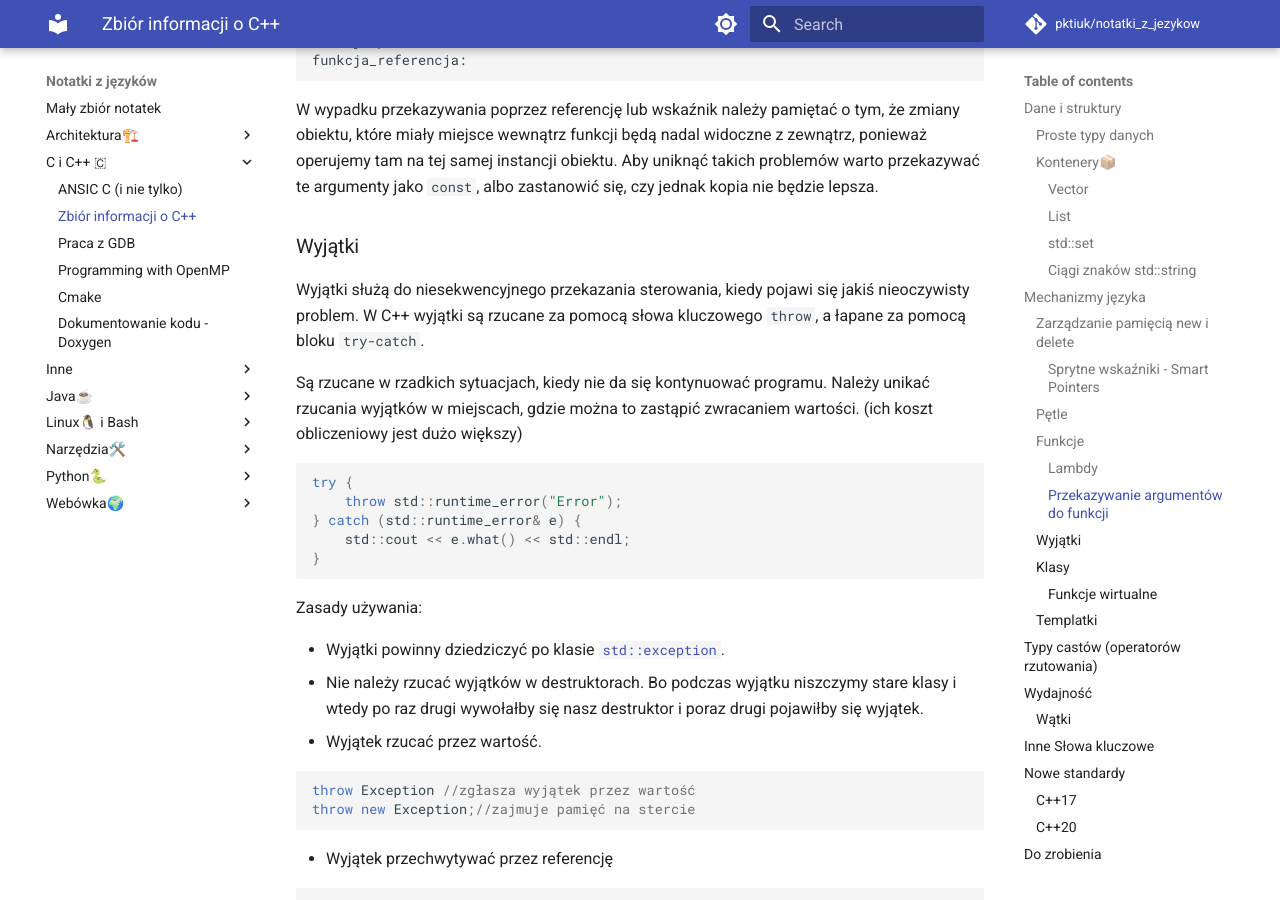
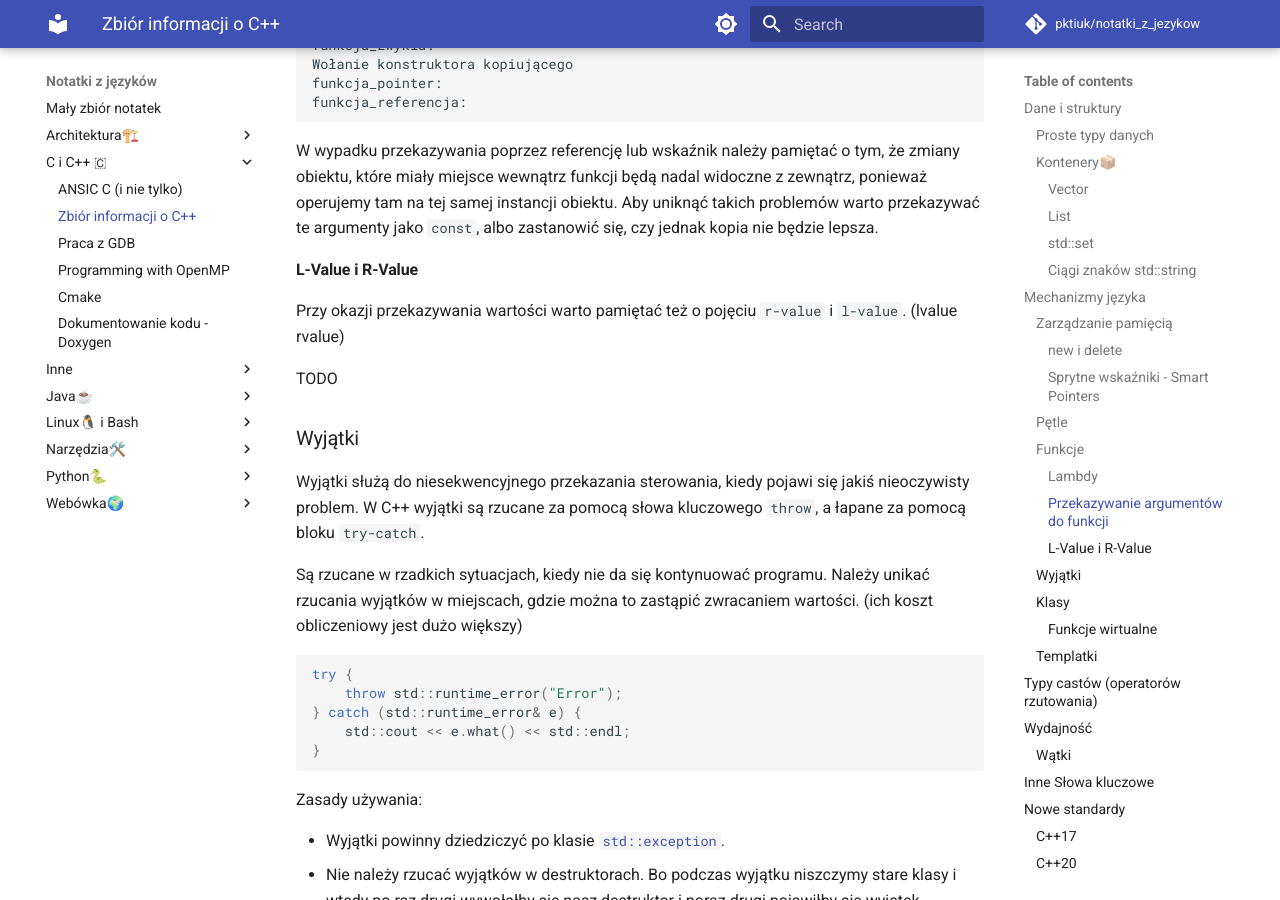
Before and after one commit to pktiuk/notatki_z_jezykow, an MkDocs documentation site: the page built from docs/C i C++ 🇨/1_cpp.md, in a window 1280 px wide and 900 px high, scrolled down 9033 px. Built offline with MkDocs 1.6.1 and Material for MkDocs 9.7.7, drawn with Linux system fonts in a browser that asks for light colours; comment, search, counter and statistics services are not loaded.

Commit message:
TODO Lvalue i Rvalue

```diff
--- a/docs/C i C++ 🇨/1_cpp.md
+++ b/docs/C i C++ 🇨/1_cpp.md
@@ -172,7 +172,9 @@ Inne:
 
 ## Mechanizmy języka
 
-### Zarządzanie pamięcią `new` i `delete`
+### Zarządzanie pamięcią
+
+#### `new` i `delete`
 
 Zarządzanie pamięcią w C++ jest podobne do [zarządzania w C](0_C.md#tablice-i-alokowanie-pamięci). Jednak jest oparta o słowa kluczowe `new` i `delete`. (NIGDY nie mieszajmy tych dwóch sposobów)
 
@@ -401,6 +403,12 @@ funkcja_referencja:
 W wypadku przekazywania poprzez referencję lub wskaźnik należy pamiętać o tym, że zmiany obiektu, które miały miejsce wewnątrz funkcji będą nadal widoczne z zewnątrz, ponieważ operujemy tam na tej samej instancji obiektu.
 Aby uniknąć takich problemów warto przekazywać te argumenty jako `const`, albo zastanowić się, czy jednak kopia nie będzie lepsza.
 
+#### L-Value i R-Value
+
+Przy okazji przekazywania wartości warto pamiętać też o pojęciu `r-value` i `l-value`. (lvalue rvalue)
+
+TODO
+
 ### Wyjątki
 
 Wyjątki służą do niesekwencyjnego przekazania sterowania, kiedy pojawi się jakiś nieoczywisty problem. W C++ wyjątki są rzucane za pomocą słowa kluczowego `throw`, a łapane za pomocą bloku `try-catch`.
```
